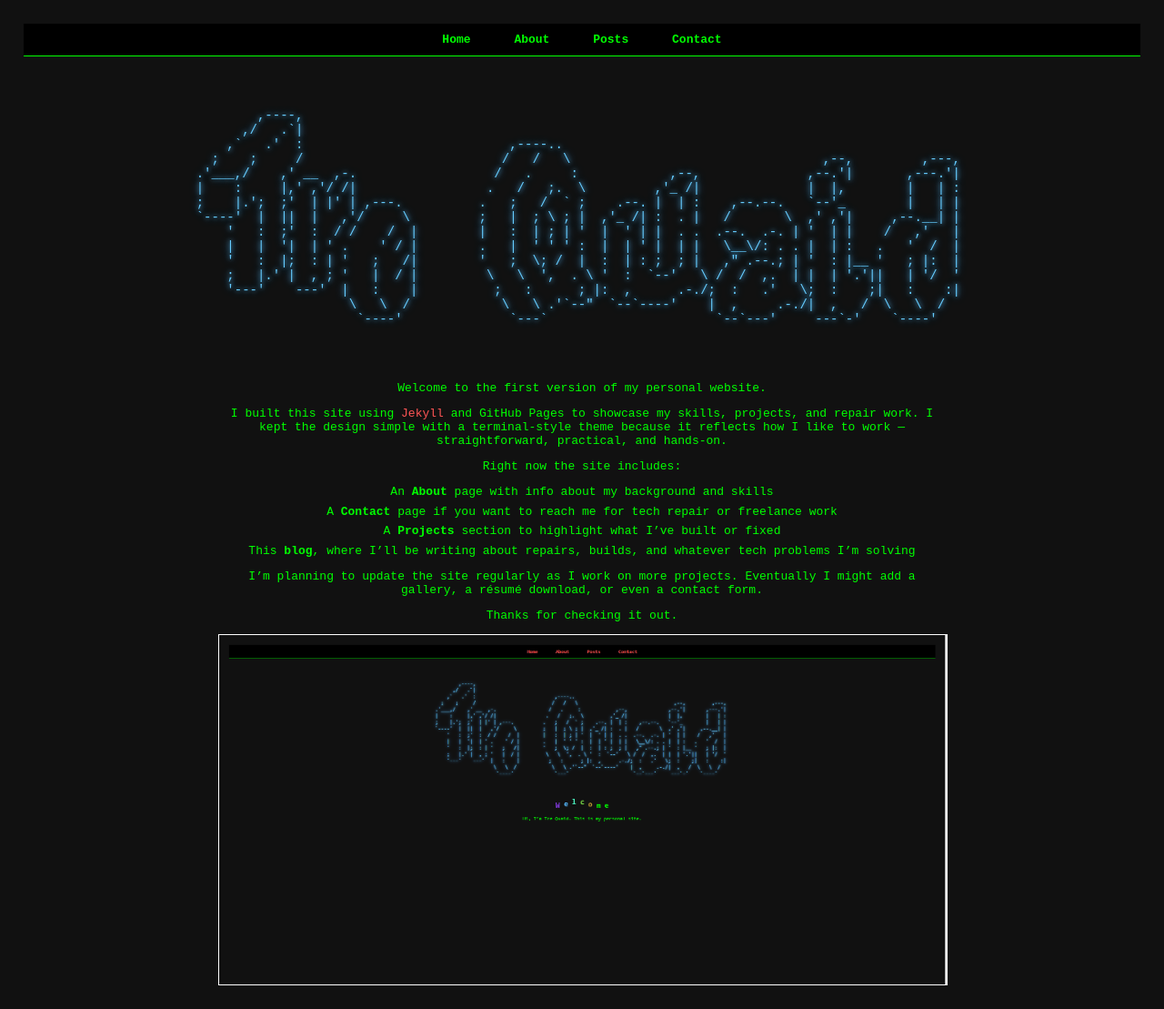
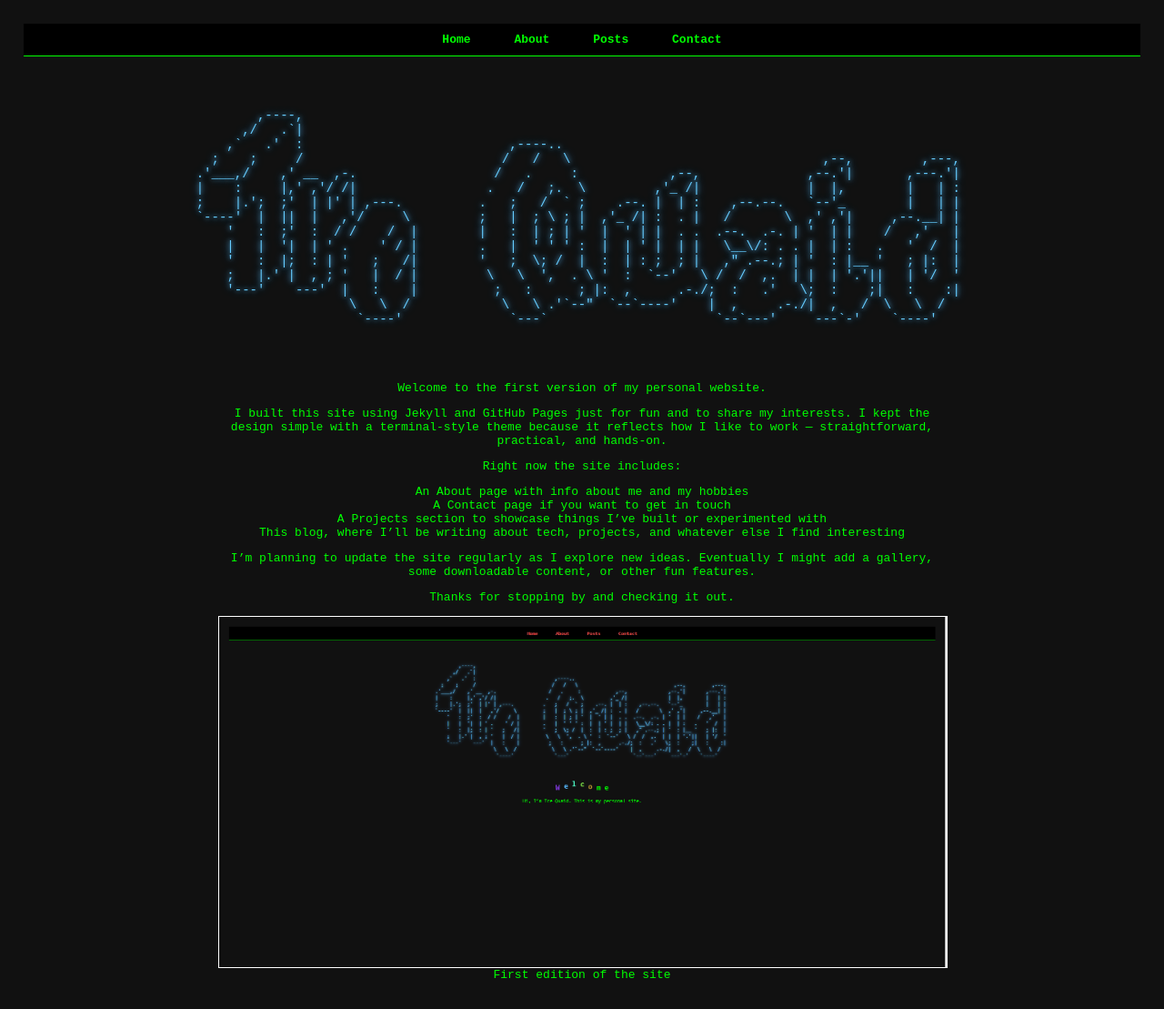
Before and after one commit to tre-quaid/tre-quaid.github.io, a Jekyll site: the page built from _posts/2025-06-30-a.md, in a window 1280 px wide. Shown: the whole page at 91% size. Built offline with Jekyll 4.4.1, drawn with Linux system fonts in a browser that asks for light colours.

Commit message:
Update site

```diff
--- a/_posts/2025-06-30-a.md
+++ b/_posts/2025-06-30-a.md
@@ -5,16 +5,18 @@ date: 2025-06-30
 
 Welcome to the first version of my personal website.
 
-I built this site using [Jekyll](https://jekyllrb.com/) and GitHub Pages to showcase my skills, projects, and repair work. I kept the design simple with a terminal-style theme because it reflects how I like to work — straightforward, practical, and hands-on.
+I built this site using Jekyll and GitHub Pages just for fun and to share my interests. I kept the design simple with a terminal-style theme because it reflects how I like to work — straightforward, practical, and hands-on.
 
 Right now the site includes:
-- An **About** page with info about my background and skills
-- A **Contact** page if you want to reach me for tech repair or freelance work
-- A **Projects** section to highlight what I've built or fixed
-- This **blog**, where I’ll be writing about repairs, builds, and whatever tech problems I’m solving
 
-I’m planning to update the site regularly as I work on more projects. Eventually I might add a gallery, a résumé download, or even a contact form.
+    An About page with info about me and my hobbies
+    A Contact page if you want to get in touch
+    A Projects section to showcase things I’ve built or experimented with
+    This blog, where I’ll be writing about tech, projects, and whatever else I find interesting
 
-Thanks for checking it out.
+I’m planning to update the site regularly as I explore new ideas. Eventually I might add a gallery, some downloadable content, or other fun features.
+
+Thanks for stopping by and checking it out.
 
 <img src="/assets/images/posts/Image-(1).png" alt="Currently what the site looks like" class="centered-image" />
+First edition of the site
```
